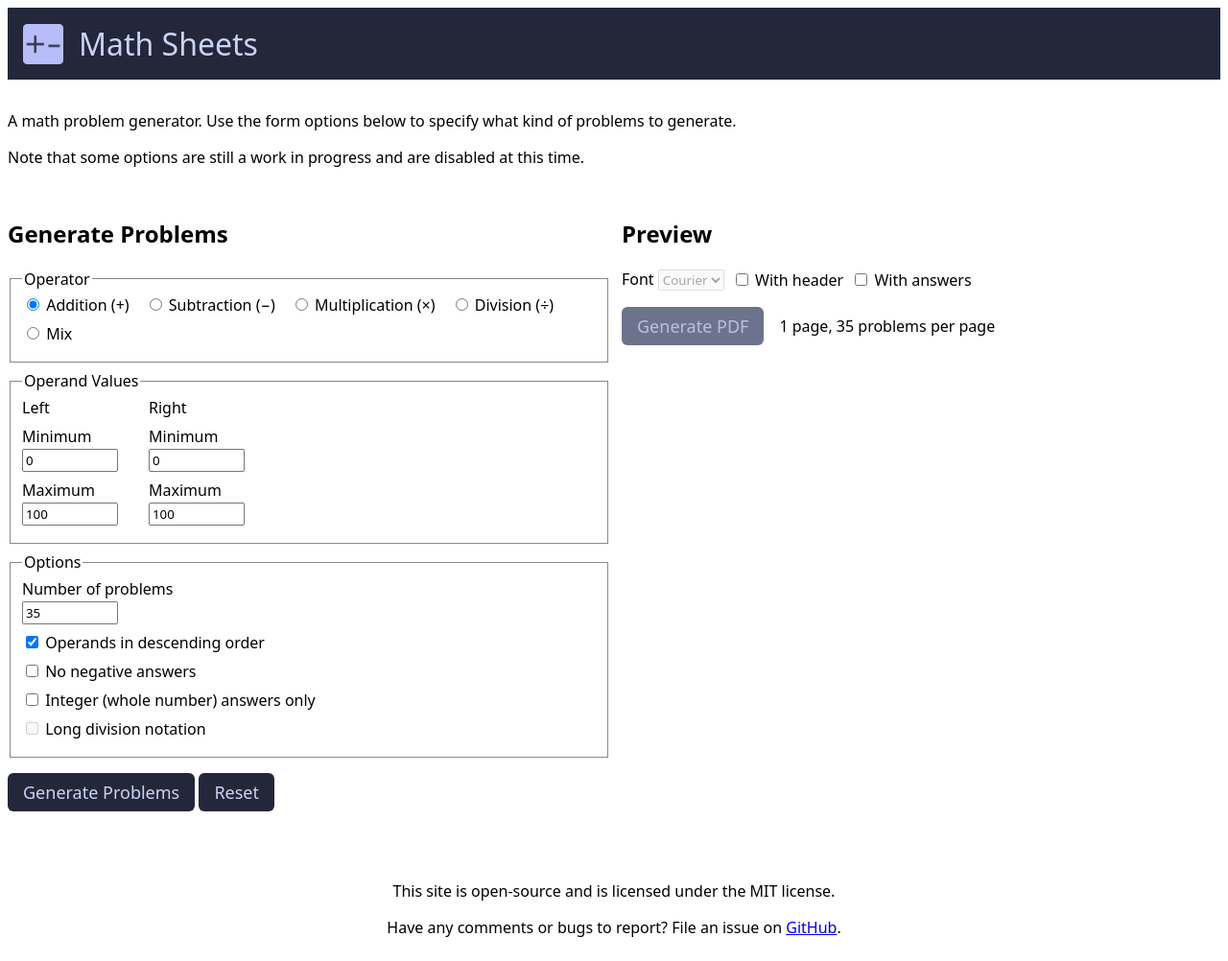
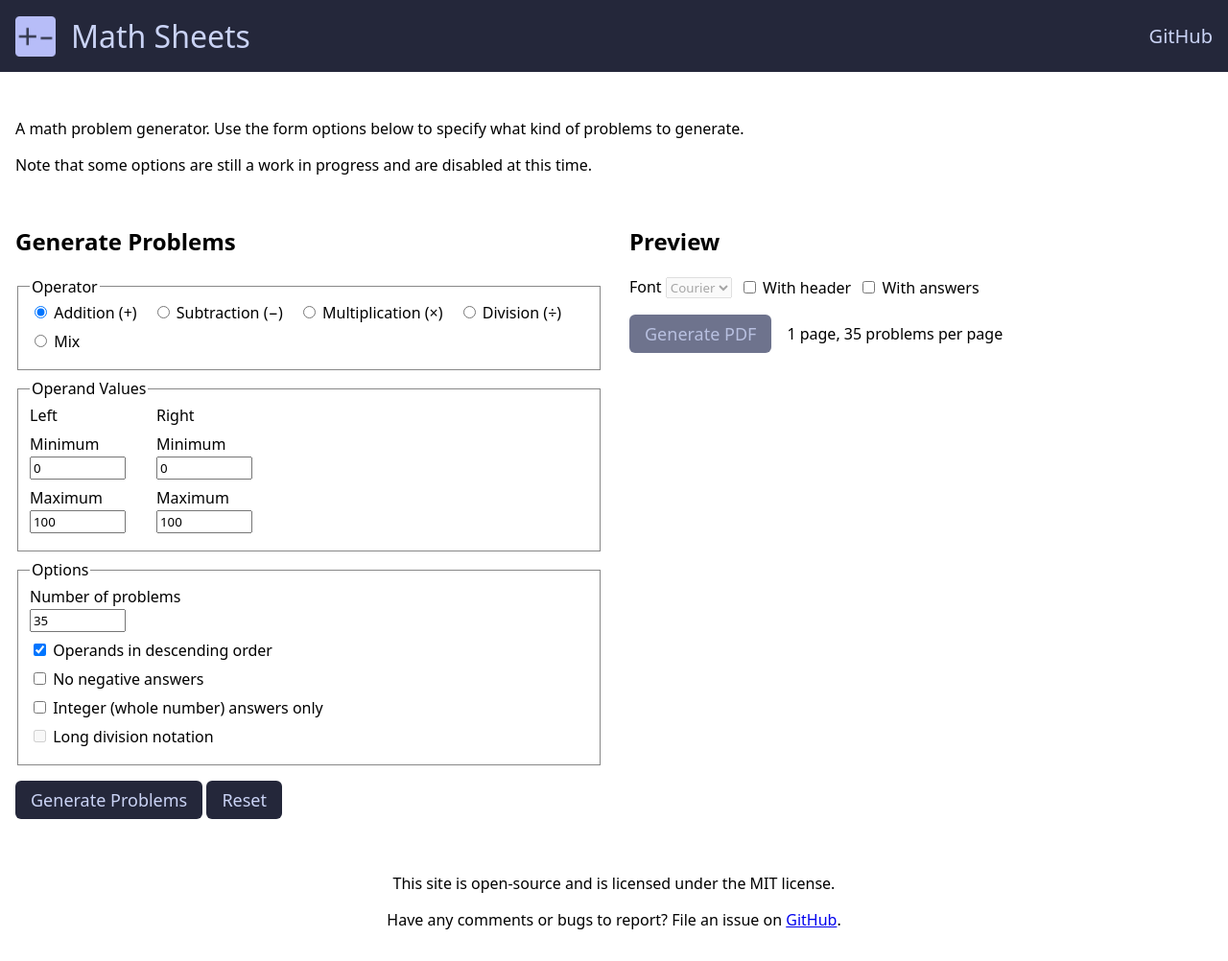
Before and after one commit to sphars/math-sheets, a website built with Vite: page index.html in a window 1280 px wide. Shown: the whole page at 96% size. Built offline with nearby package versions, Linux system fonts and the light colour scheme.

Commit message:
styles: spacing and add header links

```diff
--- a/index.html
+++ b/index.html
@@ -12,6 +12,7 @@
   </head>
   <body>
     <header>
+      <div class="header-wrapper">
         <nav>
           <a href="/" id="logo">
             <div class="icon">
@@ -19,10 +20,15 @@
             </div>
             <div class="logo-text">Math Sheets</div>
           </a>
+          <div class="links">
+            <a href="https://github.com/sphars/math-sheets" target="_blank">GitHub</a>
+          </div>
         </nav>
+      </div>
     </header>
 
     <main>
+      <div class="main-wrapper">
         <div class="information">
           <p>A math problem generator. Use the form options below to specify what kind of problems to generate.</p>
           <p>Note that some options are still a work in progress and are disabled at this time.</p>
@@ -80,7 +86,16 @@
                     <div class="operand-label">Left</div>
                     <div class="form-field">
                       <label for="min-left">Minimum</label>
-                    <input required type="number" id="min-left" name="min-left" min="0" max="999" step="1" value="0" />
+                      <input
+                        required
+                        type="number"
+                        id="min-left"
+                        name="min-left"
+                        min="0"
+                        max="999"
+                        step="1"
+                        value="0"
+                      />
                     </div>
 
                     <div class="form-field">
@@ -225,14 +240,17 @@
             </div>
           </div>
         </div>
+      </div>
     </main>
 
     <footer>
+      <div class="footer-wrapper">
         <p>This site is open-source and is licensed under the MIT license.</p>
         <p>
           Have any comments or bugs to report? File an issue on
           <a href="https://github.com/sphars/math-sheets/issues" target="_blank">GitHub</a>.
         </p>
+      </div>
     </footer>
 
     <script src="src/main.ts" type="module"></script>
--- a/src/style.css
+++ b/src/style.css
@@ -20,6 +20,7 @@ html {
 }
 
 body {
+  margin: 0;
   font-family: var(--font-sans);
 }
 
@@ -33,10 +34,12 @@ body > * {
   width: 100%;
 }
 
-nav,
-main > * {
+.header-wrapper,
+.main-wrapper,
+.footer-wrapper {
   max-width: var(--content-width);
   margin: 0 auto;
+  padding: 1rem;
 }
 
 header {
@@ -49,8 +52,19 @@ nav {
   justify-content: space-between;
 }
 
+.links {
+  display: flex;
+  flex-direction: row;
+  align-items: center;
+}
+
+.links a {
+  font-size: 20px;
+  color: #cad3f5;
+  text-decoration: none;
+}
+
 footer {
-  padding-top: 3rem;
   text-align: center;
 }
 
@@ -60,7 +74,6 @@ footer {
   align-items: center;
   justify-content: center;
   column-gap: 16px;
-  padding: 16px;
   text-decoration: none;
 }
 
@@ -295,7 +308,7 @@ input:disabled {
   .content-wrapper {
     display: grid;
     grid-template-columns: 1fr 1fr;
-    column-gap: 1rem;
+    column-gap: 2rem;
   }
 }
 
```
Lines whose indentation alone changed are shown as unchanged.
